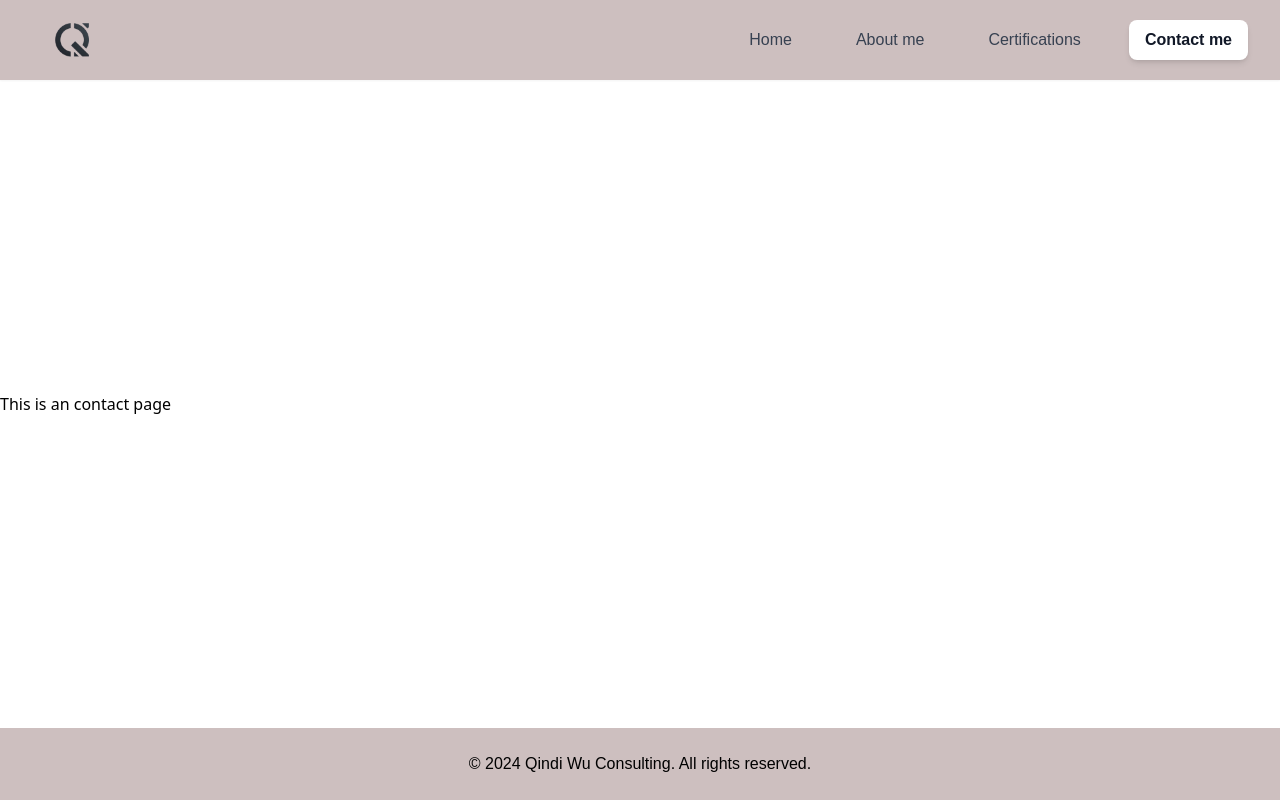
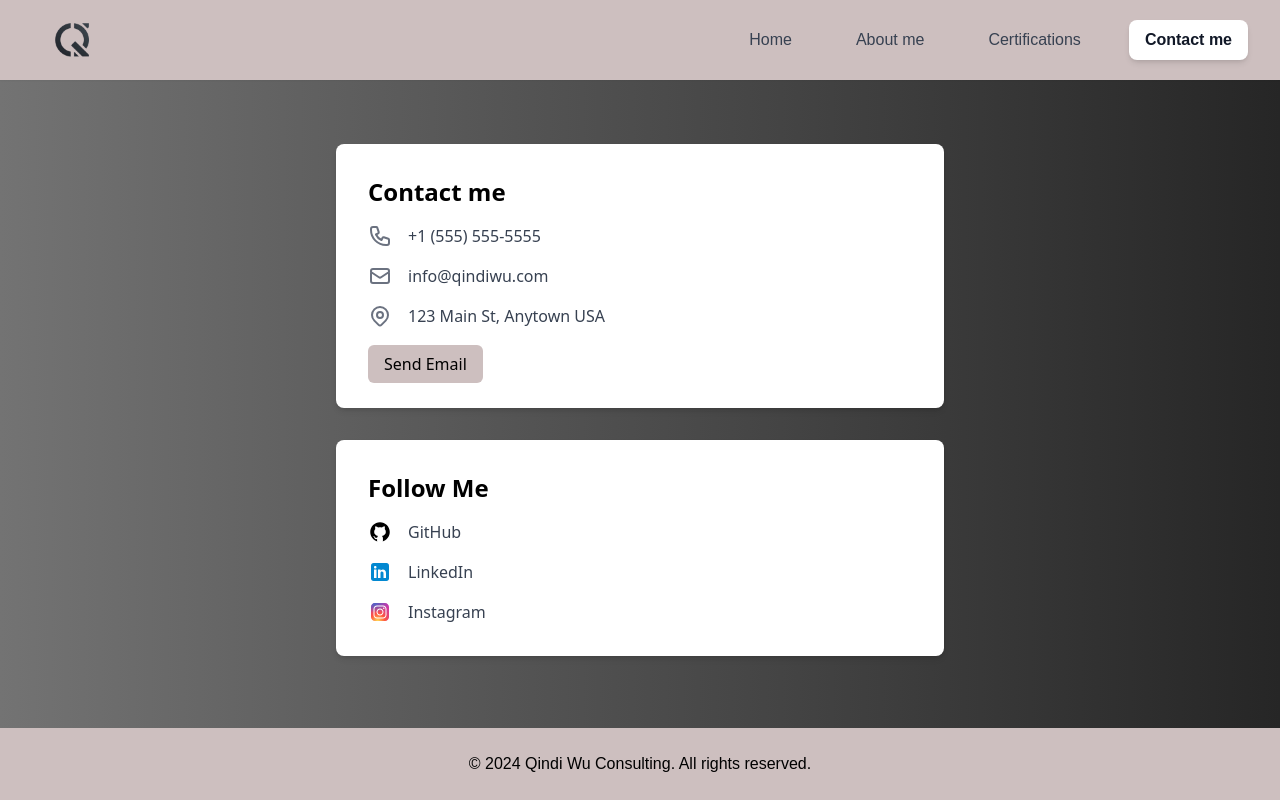
Before and after one commit to KyNaOo/showcaseQWC, a Vue app: page /contact in a window 1280 px wide. Built offline with nearby package versions, Linux system fonts and the light colour scheme; a web font is replaced by a local one.

Commit message:
feat: contact page

```diff
--- a/src/views/ContactView.vue
+++ b/src/views/ContactView.vue
@@ -1,6 +1,195 @@
 <template>
-  <div class="lg:flex lg:items-center overflow-hidden">
-    <h1>This is an contact page</h1>
+  <div class="bg-gradient-to-r from-neutral-500 to-neutral-800 py-16">
+    <div class="max-w-2xl mx-auto px-4 sm:px-6 lg:px-8">
+      <div class="space-y-8">
+        <!-- Contact Information Card -->
+        <div class="bg-white shadow-md rounded-lg p-8">
+          <h2 class="text-2xl font-bold mb-4">Contact me</h2>
+          <div class="space-y-4">
+            <div class="flex items-center space-x-4">
+              <svg
+                xmlns="http://www.w3.org/2000/svg"
+                class="h-6 w-6 text-gray-500"
+                fill="none"
+                viewBox="0 0 24 24"
+                stroke="currentColor"
+              >
+                <path
+                  stroke-linecap="round"
+                  stroke-linejoin="round"
+                  stroke-width="2"
+                  d="M3 5a2 2 0 012-2h3.28a1 1 0 01.948.684l1.498 4.493a1 1 0 01-.502 1.21l-2.257 1.13a11.042 11.042 0 005.516 5.516l1.13-2.257a1 1 0 011.21-.502l4.493 1.498a1 1 0 01.684.949V19a2 2 0 01-2 2h-1C9.716 21 3 14.284 3 6V5z"
+                />
+              </svg>
+              <span class="text-gray-700 font-medium">+1 (555) 555-5555</span>
+            </div>
+            <div class="flex items-center space-x-4">
+              <svg
+                xmlns="http://www.w3.org/2000/svg"
+                class="h-6 w-6 text-gray-500"
+                fill="none"
+                viewBox="0 0 24 24"
+                stroke="currentColor"
+              >
+                <path
+                  stroke-linecap="round"
+                  stroke-linejoin="round"
+                  stroke-width="2"
+                  d="M3 8l7.89 5.26a2 2 0 002.22 0L21 8M5 19h14a2 2 0 002-2V7a2 2 0 00-2-2H5a2 2 0 00-2 2v10a2 2 0 002 2z"
+                />
+              </svg>
+              <span class="text-gray-700 font-medium">info@qindiwu.com</span>
+            </div>
+            <div class="flex items-center space-x-4">
+              <svg
+                xmlns="http://www.w3.org/2000/svg"
+                class="h-6 w-6 text-gray-500"
+                fill="none"
+                viewBox="0 0 24 24"
+                stroke="currentColor"
+              >
+                <path
+                  stroke-linecap="round"
+                  stroke-linejoin="round"
+                  stroke-width="2"
+                  d="M17.657 16.657L13.414 20.9a1.998 1.998 0 01-2.827 0l-4.244-4.243a8 8 0 1111.314 0z"
+                />
+                <path
+                  stroke-linecap="round"
+                  stroke-linejoin="round"
+                  stroke-width="2"
+                  d="M15 11a3 3 0 11-6 0 3 3 0 016 0z"
+                />
+              </svg>
+              <span class="text-gray-700 font-medium"
+                >123 Main St, Anytown USA</span
+              >
+            </div>
+          </div>
+          <div class="mt-6">
+            <a
+              href="mailto:info@qindiwu.com?subject=Inquiry from Website"
+              class="bg-[#CDBFBF] hover:bg-gray-200 text-black font-medium py-2 px-4 rounded-md transition-colors"
+            >
+              Send Email
+            </a>
+          </div>
+        </div>
+
+        <!-- Follow Me Card -->
+        <div class="bg-white shadow-md rounded-lg p-8">
+          <h2 class="text-2xl font-bold mb-4">Follow Me</h2>
+          <div class="space-y-4">
+            <div class="flex items-center space-x-4">
+              <svg
+                xmlns="http://www.w3.org/2000/svg"
+                x="0px"
+                y="0px"
+                width="24"
+                height="24"
+                viewBox="0 0 64 64"
+              >
+                <path
+                  d="M32 6C17.641 6 6 17.641 6 32c0 12.277 8.512 22.56 19.955 25.286-.592-.141-1.179-.299-1.755-.479V50.85c0 0-.975.325-2.275.325-3.637 0-5.148-3.245-5.525-4.875-.229-.993-.827-1.934-1.469-2.509-.767-.684-1.126-.686-1.131-.92-.01-.491.658-.471.975-.471 1.625 0 2.857 1.729 3.429 2.623 1.417 2.207 2.938 2.577 3.721 2.577.975 0 1.817-.146 2.397-.426.268-1.888 1.108-3.57 2.478-4.774-6.097-1.219-10.4-4.716-10.4-10.4 0-2.928 1.175-5.619 3.133-7.792C19.333 23.641 19 22.494 19 20.625c0-1.235.086-2.751.65-4.225 0 0 3.708.026 7.205 3.338C28.469 19.268 30.196 19 32 19s3.531.268 5.145.738c3.497-3.312 7.205-3.338 7.205-3.338.567 1.474.65 2.99.65 4.225 0 2.015-.268 3.19-.432 3.697C46.466 26.475 47.6 29.124 47.6 32c0 5.684-4.303 9.181-10.4 10.4 1.628 1.43 2.6 3.513 2.6 5.85v8.557c-.576.181-1.162.338-1.755.479C49.488 54.56 58 44.277 58 32 58 17.641 46.359 6 32 6zM33.813 57.93C33.214 57.972 32.61 58 32 58 32.61 58 33.213 57.971 33.813 57.93zM37.786 57.346c-1.164.265-2.357.451-3.575.554C35.429 57.797 36.622 57.61 37.786 57.346zM32 58c-.61 0-1.214-.028-1.813-.07C30.787 57.971 31.39 58 32 58zM29.788 57.9c-1.217-.103-2.411-.289-3.574-.554C27.378 57.61 28.571 57.797 29.788 57.9z"
+                ></path>
+              </svg>
+              <a
+                href="https://github.com/qindiwu"
+                class="text-gray-700 font-medium hover:text-indigo-500 transition-colors"
+                >GitHub</a
+              >
+            </div>
+            <div class="flex items-center space-x-4">
+              <svg
+                xmlns="http://www.w3.org/2000/svg"
+                x="0px"
+                y="0px"
+                width="24"
+                height="24"
+                viewBox="0 0 48 48"
+              >
+                <path
+                  fill="#0288D1"
+                  d="M42,37c0,2.762-2.238,5-5,5H11c-2.761,0-5-2.238-5-5V11c0-2.762,2.239-5,5-5h26c2.762,0,5,2.238,5,5V37z"
+                ></path>
+                <path
+                  fill="#FFF"
+                  d="M12 19H17V36H12zM14.485 17h-.028C12.965 17 12 15.888 12 14.499 12 13.08 12.995 12 14.514 12c1.521 0 2.458 1.08 2.486 2.499C17 15.887 16.035 17 14.485 17zM36 36h-5v-9.099c0-2.198-1.225-3.698-3.192-3.698-1.501 0-2.313 1.012-2.707 1.99C24.957 25.543 25 26.511 25 27v9h-5V19h5v2.616C25.721 20.5 26.85 19 29.738 19c3.578 0 6.261 2.25 6.261 7.274L36 36 36 36z"
+                ></path>
+              </svg>
+              <a
+                href="https://www.linkedin.com/in/qindiwu"
+                class="text-gray-700 font-medium hover:text-indigo-500 transition-colors"
+                >LinkedIn</a
+              >
+            </div>
+            <div class="flex items-center space-x-4">
+              <svg
+                xmlns="http://www.w3.org/2000/svg"
+                x="0px"
+                y="0px"
+                width="24"
+                height="24"
+                viewBox="0 0 48 48"
+              >
+                <radialGradient
+                  id="yOrnnhliCrdS2gy~4tD8ma_Xy10Jcu1L2Su_gr1"
+                  cx="19.38"
+                  cy="42.035"
+                  r="44.899"
+                  gradientUnits="userSpaceOnUse"
+                >
+                  <stop offset="0" stop-color="#fd5"></stop>
+                  <stop offset=".328" stop-color="#ff543f"></stop>
+                  <stop offset=".348" stop-color="#fc5245"></stop>
+                  <stop offset=".504" stop-color="#e64771"></stop>
+                  <stop offset=".643" stop-color="#d53e91"></stop>
+                  <stop offset=".761" stop-color="#cc39a4"></stop>
+                  <stop offset=".841" stop-color="#c837ab"></stop>
+                </radialGradient>
+                <path
+                  fill="url(#yOrnnhliCrdS2gy~4tD8ma_Xy10Jcu1L2Su_gr1)"
+                  d="M34.017,41.99l-20,0.019c-4.4,0.004-8.003-3.592-8.008-7.992l-0.019-20	c-0.004-4.4,3.592-8.003,7.992-8.008l20-0.019c4.4-0.004,8.003,3.592,8.008,7.992l0.019,20	C42.014,38.383,38.417,41.986,34.017,41.99z"
+                ></path>
+                <radialGradient
+                  id="yOrnnhliCrdS2gy~4tD8mb_Xy10Jcu1L2Su_gr2"
+                  cx="11.786"
+                  cy="5.54"
+                  r="29.813"
+                  gradientTransform="matrix(1 0 0 .6663 0 1.849)"
+                  gradientUnits="userSpaceOnUse"
+                >
+                  <stop offset="0" stop-color="#4168c9"></stop>
+                  <stop
+                    offset=".999"
+                    stop-color="#4168c9"
+                    stop-opacity="0"
+                  ></stop>
+                </radialGradient>
+                <path
+                  fill="url(#yOrnnhliCrdS2gy~4tD8mb_Xy10Jcu1L2Su_gr2)"
+                  d="M34.017,41.99l-20,0.019c-4.4,0.004-8.003-3.592-8.008-7.992l-0.019-20	c-0.004-4.4,3.592-8.003,7.992-8.008l20-0.019c4.4-0.004,8.003,3.592,8.008,7.992l0.019,20	C42.014,38.383,38.417,41.986,34.017,41.99z"
+                ></path>
+                <path
+                  fill="#fff"
+                  d="M24,31c-3.859,0-7-3.14-7-7s3.141-7,7-7s7,3.14,7,7S27.859,31,24,31z M24,19c-2.757,0-5,2.243-5,5	s2.243,5,5,5s5-2.243,5-5S26.757,19,24,19z"
+                ></path>
+                <circle cx="31.5" cy="16.5" r="1.5" fill="#fff"></circle>
+                <path
+                  fill="#fff"
+                  d="M30,37H18c-3.859,0-7-3.14-7-7V18c0-3.86,3.141-7,7-7h12c3.859,0,7,3.14,7,7v12	C37,33.86,33.859,37,30,37z M18,13c-2.757,0-5,2.243-5,5v12c0,2.757,2.243,5,5,5h12c2.757,0,5-2.243,5-5V18c0-2.757-2.243-5-5-5H18z"
+                ></path>
+              </svg>
+              <a
+                href="https://www.instagram.com/qindiwu"
+                class="text-gray-700 font-medium hover:text-indigo-500 transition-colors"
+                >Instagram</a
+              >
+            </div>
+          </div>
+        </div>
+      </div>
+    </div>
   </div>
 </template>
 
```
